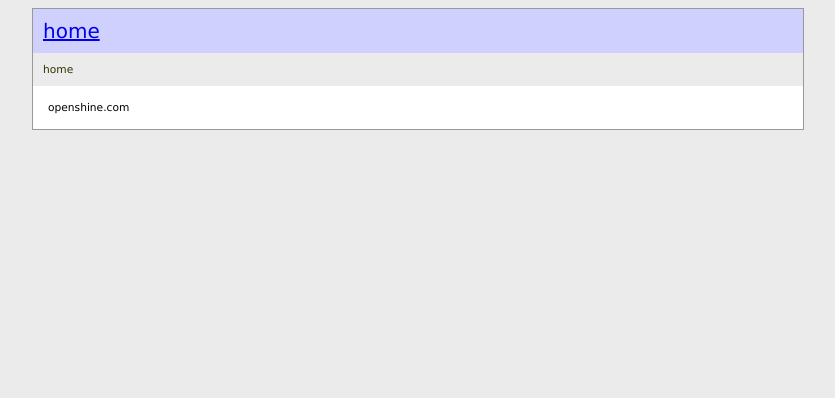
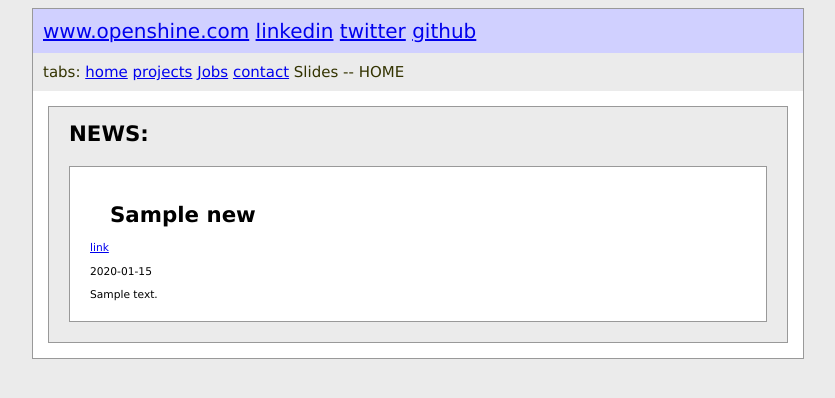
Before and after one commit to openshine/osweb, a Django app: template templates/home.html in a window 1280 px wide. Shown: the top 398 px of the page, without its empty margins (222-1057 px from the left). Run offline with Django 3.2, Linux system fonts and the light colour scheme; the template is opened without the code that fills it: most values are stand-ins (such as "Sample title", 1, 10 or a date in 2020); some libraries are stand-ins or nearby versions.

Commit message:
add news to home
Signed-off-by: Pablo Vieytes <pvieytes@openshine.com>

```diff
--- a/main/views.py
+++ b/main/views.py
@@ -4,5 +4,7 @@ from osweb.blogs import ManageBlog
 
 
 def home_view(request):
-    print ManageBlog.get_corp_blog()
-    return render_to_response('home.html', context_instance=RequestContext(request))
+    news = ManageBlog.get_home_page_blog()
+    context_dict = {}
+    context_dict['news'] = news
+    return render_to_response('home.html', context_dict, context_instance=RequestContext(request))
--- a/media/css/main.css
+++ b/media/css/main.css
@@ -38,7 +38,7 @@ body{
 
 
 #content_title {
-
+	font-size:15px;
 	background-color:#ebebeb;
 	color: #333300;
 	padding-top:10px;
@@ -59,17 +59,25 @@ body{
 /* END BASE*/
 
 
-/* LIVE */
+/* HOME */
 
-#post_wraper{
-
-
-}
-#post{
+#news_wrapper{
 	border-style:solid;
 	border-width:1px;
 	border-color:#999;
 	background-color:#ebebeb;
+}
+#news_wrapper h1 {
+	padding-left:20px;
+}
+
+#news_element{
+	border-style:solid;
+	border-width:1px;
+	border-color:#999;
+
+
+	background-color:#fff;
 	padding:20px;
 	margin:20px;
 }
--- a/requirements.txt
+++ b/requirements.txt
@@ -1 +1,2 @@
 Django
+python-feedparser
--- a/templates/base.html
+++ b/templates/base.html
@@ -11,9 +11,16 @@
 <body>
 <div id="wrapper">
 	<div id="header">
-		<a href="{% url home_page %}">home</a>
+		<a href="{% url home_page %}">www.openshine.com</a>
+		<a href="http://www.linkedin.com/company/openshine-sl">linkedin</a>
+		<a href="http://www.twitter.com/openshine">twitter</a>
+		<a href="https://github.com/openshine">github</a>
 	</div>
 	<div id="content_title">
+		tabs: <a href="{% url home_page %}">home</a>
+		<a href="{% url projects_page %}">projects</a>
+		<a href="{% url home_page %}">Jobs</a>
+		<a href="{% url home_page %}">contact</a>
 		{% block titlecontent %}{% endblock %}
 	</div>
 	<div id="content">
--- a/templates/home.html
+++ b/templates/home.html
@@ -6,8 +6,24 @@
 	home
 {% endblock %}
 
-{% block titlecontent %}home{% endblock %}
+{% block titlecontent %}
+
+Slides  --  HOME
+
+{% endblock %}
 
 {% block bodycontent %}
-		openshine.com
+
+		<div id=news_wrapper>
+			<h1>NEWS:</h1>
+			{% for date, title, link, content in news %}
+				<div id="news_element">
+						<h1>{{ title }}</h1>
+						<a href="{{ link }}">link</a>
+						<p>{{ date }}</p>
+						{{ content|safe }}
+				</div>
+			{% endfor %}
+	</div>
+
 {% endblock %}
```
Also changed, not shown: blogs/ManageBlog.py (+34 -2 lines), settings.py (+10 -5 lines).
